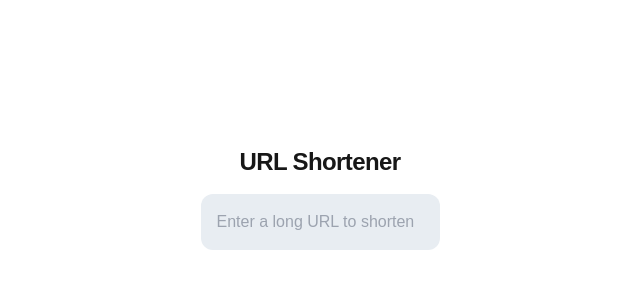
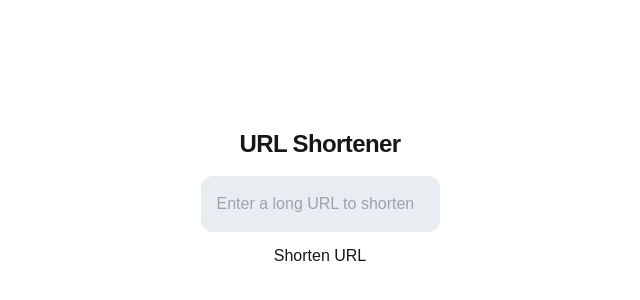
Before and after one commit to nivindulakshitha/URL-Shortener, a Next.js app: page / in a window 1280 px wide. Shown: the part 204-504 px from the top of the page, without its empty margins (320-960 px from the left). Built offline with nearby package versions, Linux system fonts and the light colour scheme.

Commit message:
Refactor Form component to include loading state and handle form submission

```diff
--- a/src/app/elements/Form.tsx
+++ b/src/app/elements/Form.tsx
@@ -1,12 +1,25 @@
-import React from 'react'
+"use client";
+import React, { useState } from 'react'
 
 const Form = () => {
-  return (
-      <div className='form-element'>
-      <h2 className="head-text">URL Shortener</h2>
-      <input className='url-input' type="url" name="long-url" id="long-url" required placeholder='Enter a long URL to shorten' />
-    </div>
-  )
+	const [loading, setLoading] = useState(false);
+	const handleInputLongUrl = () => {
+		console.log("input long url")
+	}
+
+	const handleSubmit = () => {
+		setLoading(true)
+		console.log("submit")
+	}
+	return (
+		<div className='form-element'>
+			<h2 className="head-text">URL Shortener</h2>
+			<input className='url-input' onInput={handleInputLongUrl} type="url" name="long-url" id="long-url" required placeholder='Enter a long URL to shorten' />
+			<button onClick={handleSubmit} disabled={loading}>
+				{ loading? "Shortening..." : "Shorten URL" }
+			</button>
+		</div>
+	)
 }
 
 export default Form
```
